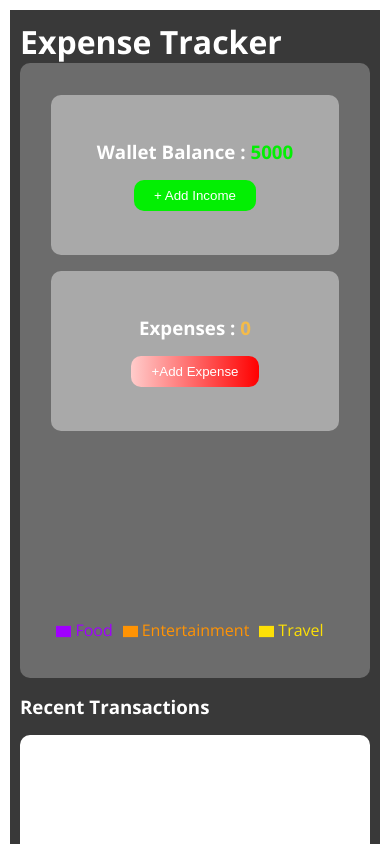
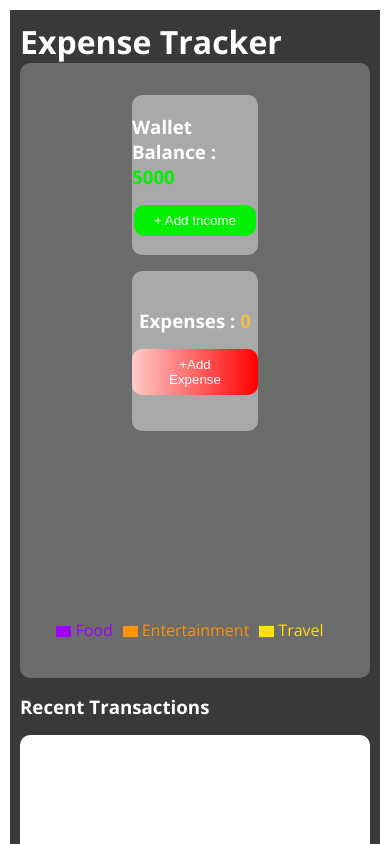
Before and after one commit to chaitu5981/expense-tracker, a React (Create React App) app: page / in a window 390 px wide. Shown: the top 844 px of the page. Built offline with nearby package versions, Linux system fonts and the light colour scheme.

Commit message:
hanlded date display

```diff
--- a/src/Summary.css
+++ b/src/Summary.css
@@ -63,6 +63,6 @@
   }
   .wallet,
   .expenses-total {
-    width: 18rem;
+    width: 100%;
   }
 }
```
